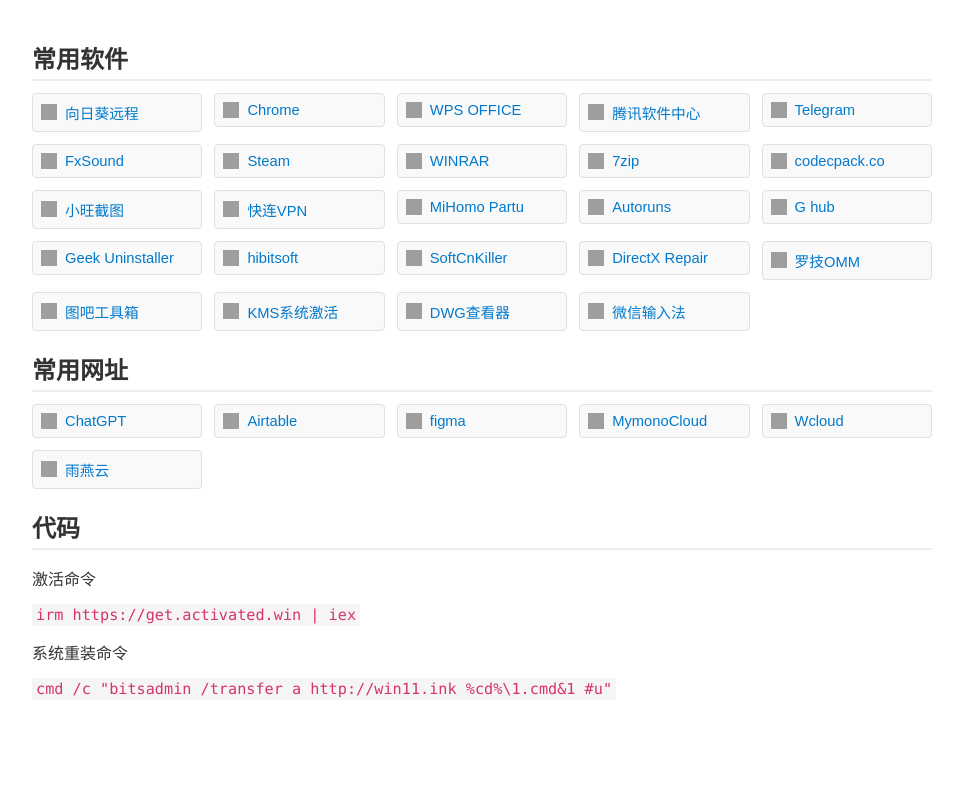
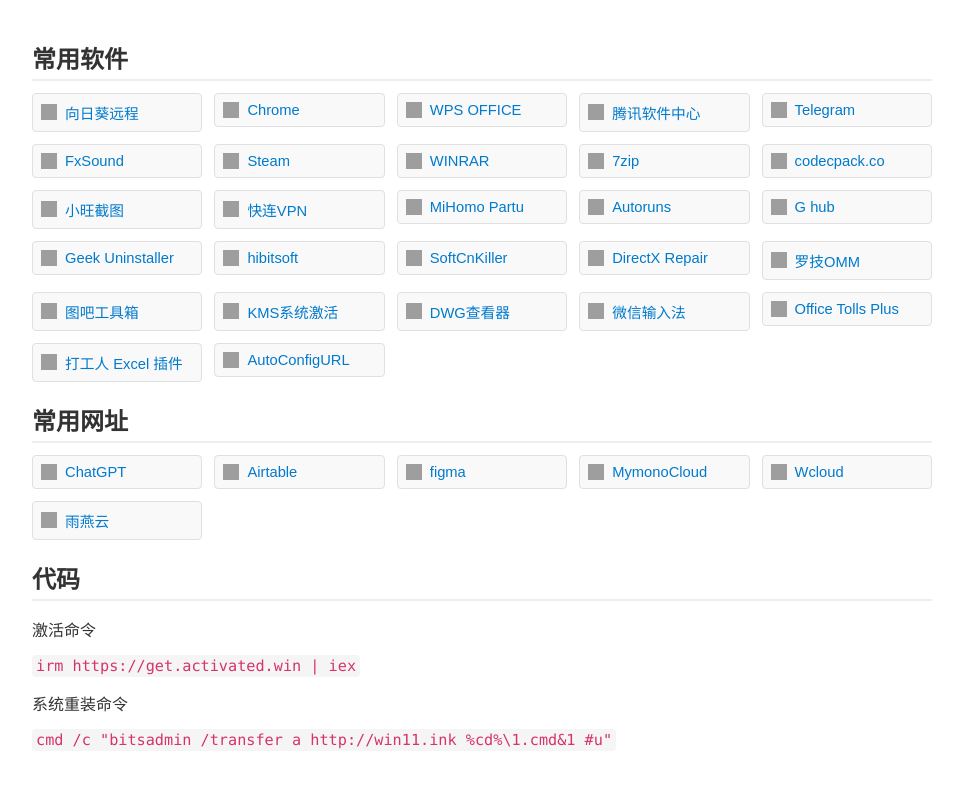
Before and after one commit to hant1ng/hanthtml, a plain HTML site: page tools.html in a window 1280 px wide. Shown: the whole page, without its empty margins (158-1121 px from the left). Drawn offline with Linux system fonts and the light colour scheme; grey boxes are pictures that could not be loaded.

Commit message:
Update tools.html

```diff
--- a/tools.html
+++ b/tools.html
@@ -109,6 +109,11 @@
 <li><a href="https://kms.cangshui.net/" target="_blank">KMS系统激活</a></li>
 <li><a href="https://allinpdf.com/dwg-viewer/" target="_blank">DWG查看器</a></li>
 <li><a href="https://z.weixin.qq.com/" target="_blank">微信输入法</a></li>
+<li><a href="https://otp.landian.vip/zh-cn/" target="_blank">Office Tolls Plus</a></li>
+<li><a href="#" target="_blank">打工人 Excel 插件</a></li>
+<li><a href="#" target="_blank">AutoConfigURL</a></li>
+
+
 
 
     </ul>
```
